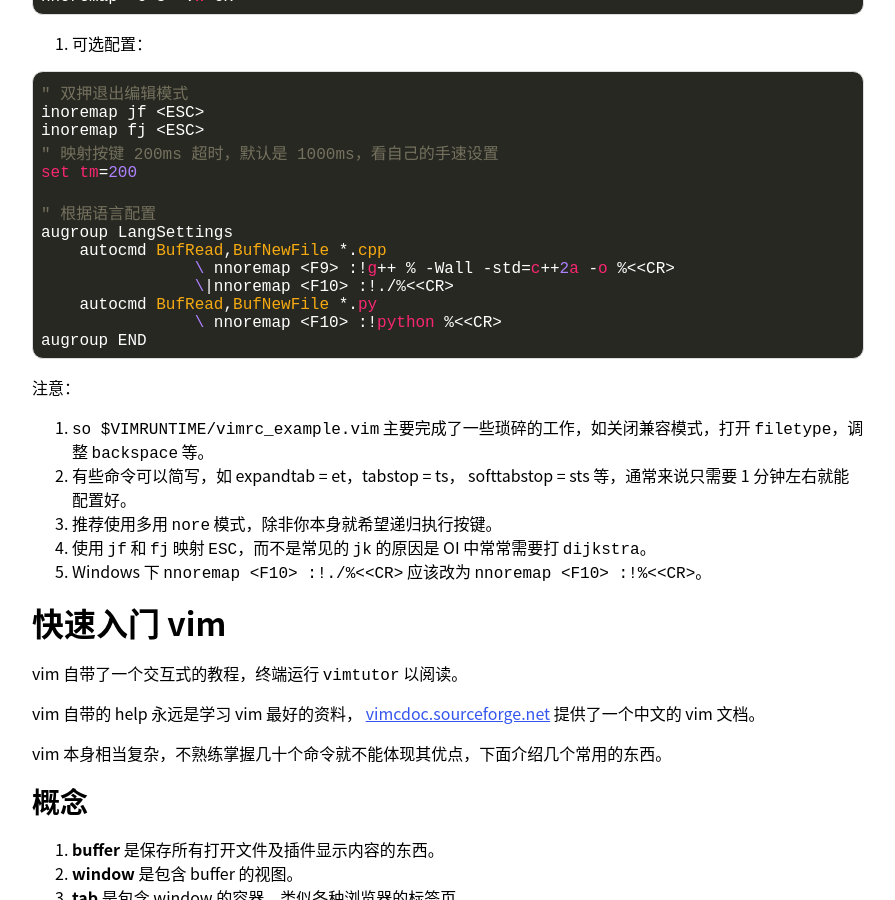
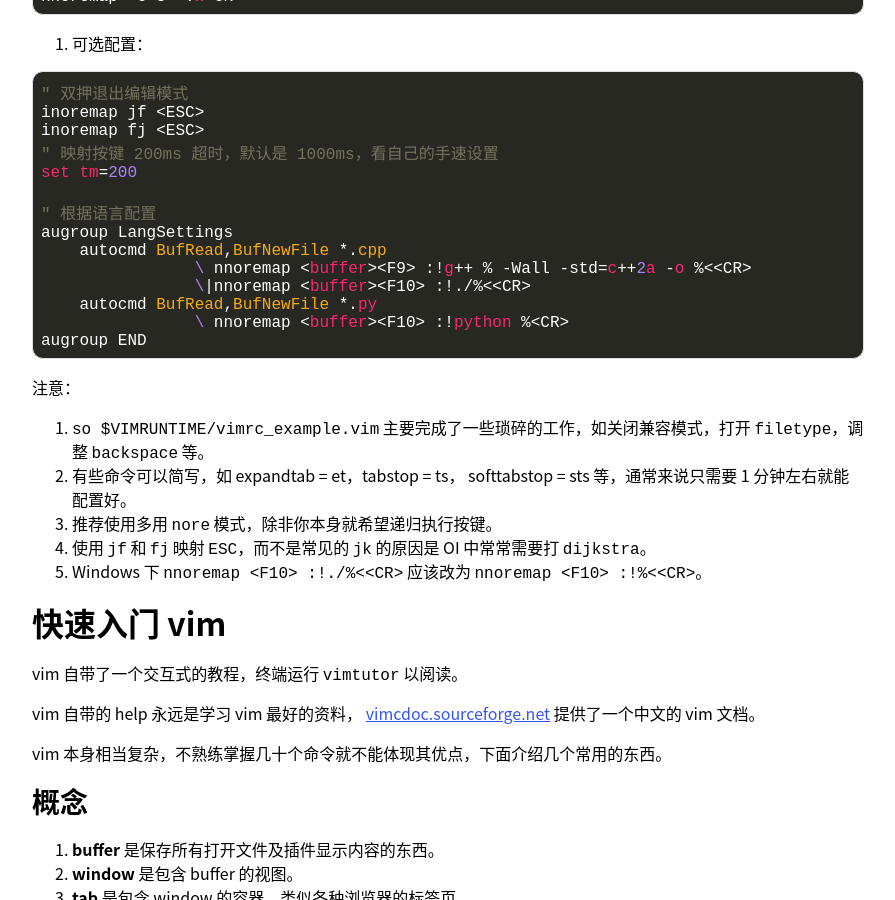
Before and after one commit to EarthMessenger/blog.earthmessenger.xyz, a Jekyll site: the page built from _posts/2022-08-23-vim-tutor-for-oi.md, in a window 1280 px wide and 900 px high, scrolled down 835 px. Shown: the whole window, without its empty margins (192-1087 px from the left). Built offline with Jekyll 4.4.1, drawn with Linux system fonts in a browser that asks for light colours; our own code applies the rules of GitHub Pages for plain Markdown files; Markdown is read by kramdown in place of the engine named in the settings; comment, search, counter and statistics services are not loaded; part of the change alters nothing that is shown.

Commit message:
修改 vim 配置中的错误

````diff
--- a/_posts/2022-08-23-vim-tutor-for-oi.md
+++ b/_posts/2022-08-23-vim-tutor-for-oi.md
@@ -50,10 +50,10 @@ set tm=200
 " 根据语言配置
 augroup LangSettings
     autocmd BufRead,BufNewFile *.cpp
-                \ nnoremap <F9> :!g++ % -Wall -std=c++2a -o %<<CR>
-                \|nnoremap <F10> :!./%<<CR>
+                \ nnoremap <buffer><F9> :!g++ % -Wall -std=c++2a -o %<<CR>
+                \|nnoremap <buffer><F10> :!./%<<CR>
     autocmd BufRead,BufNewFile *.py
-                \ nnoremap <F10> :!python %<<CR>
+                \ nnoremap <buffer><F10> :!python %<CR>
 augroup END
 ```
 
````
